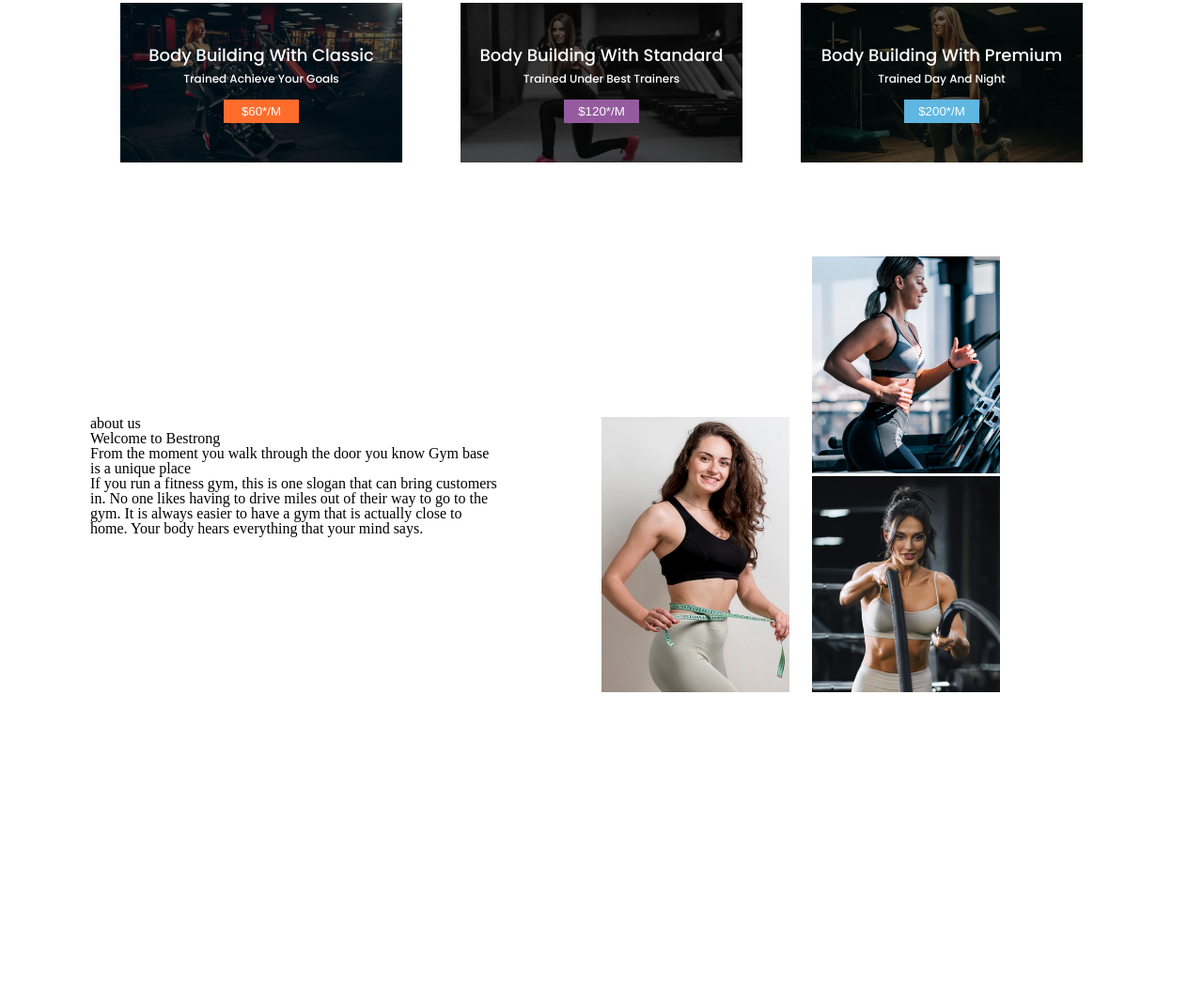
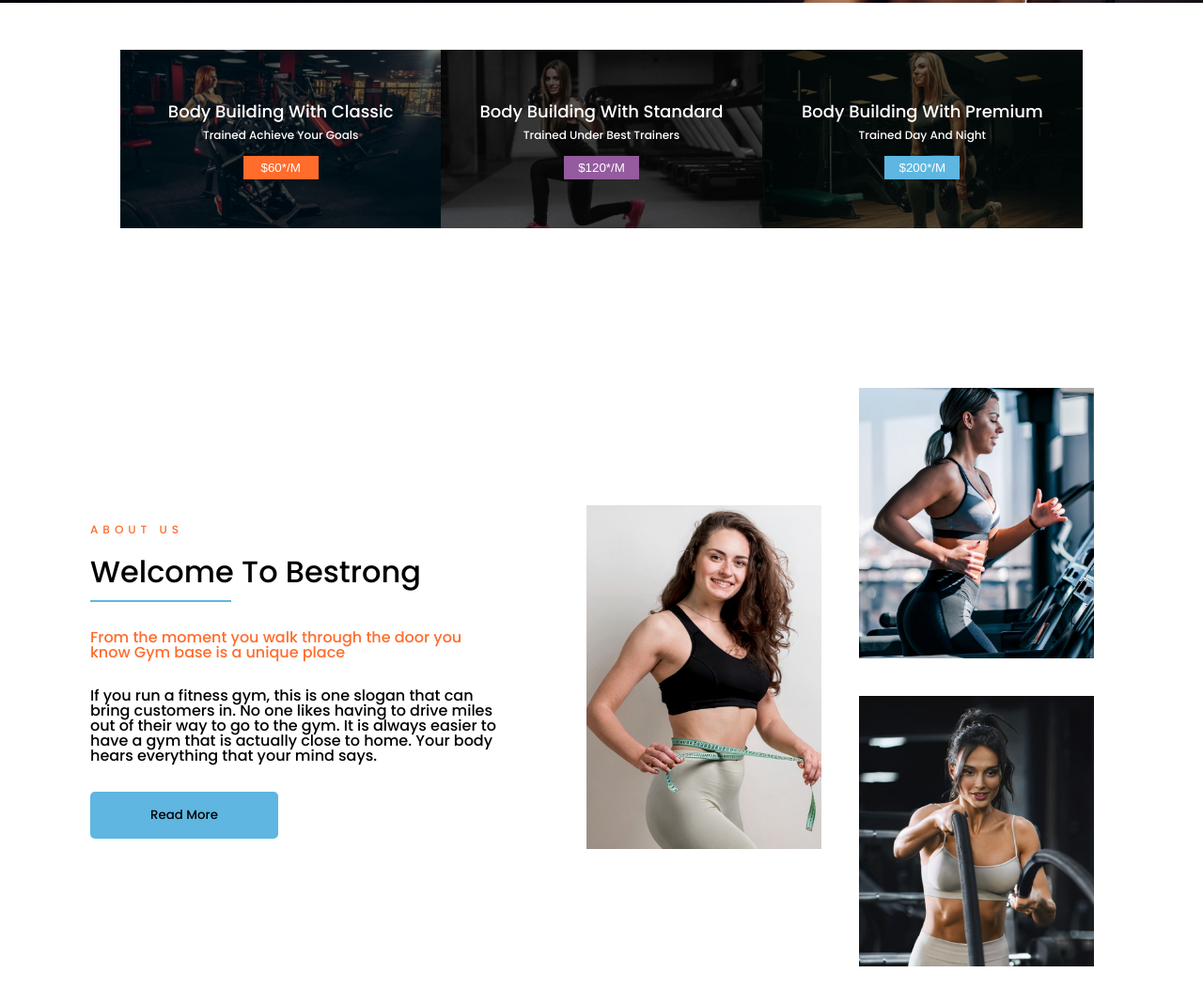
Before and after one commit to TMekhrishvili/fitness, a plain HTML site: page index.html in a window 1280 px wide. Shown: the part 623-1675 px from the top of the page at 94% size. Before the commit the page ends 1463 px from the top, so only its background shows below. Drawn offline with Linux system fonts and the light colour scheme.

Commit message:
about us finished

```diff
--- a/css/style.css
+++ b/css/style.css
@@ -35,7 +35,7 @@
 
 .entry-section {
     width: 100%;
-    height: 500px;
+    height: 550px;
     background-image: url('../img/header-image.jpg');
     background-position: center;
     background-size: cover;
@@ -92,12 +92,11 @@
     width: 80%;
     margin: 50px auto;
     justify-content: space-between;
-    flex-wrap: wrap;
 }
 
 .abonnements {
-    width: 300px;
-    height: 170px;
+    width: 370px;
+    height: 190px;
     background-position: center;
     background-repeat: no-repeat;
     background-size: cover;
@@ -158,6 +157,10 @@
 
 /* about us */
 
+.about-us-container {
+    margin: 150px 0;
+}
+
 .about-us-content {
     width: 85%;
     margin: 50px auto;
@@ -168,21 +171,59 @@
     width: 40%;
 }
 
-.about-us-image-column1,
-.about-us-image-column2 {
-    width: 200px;
-    display: inline-block;
+.about-us-image {
+    width: 250px;
+    margin: 20px;
 }
 
-.about-us-image-column1 {
-    margin-right: 20px;
-}
-
-.about-us-image {
-    width: 100%;
+.about-us-images-outside-container {
+    justify-content: flex-end;
 }
 
 .about-us-images-container {
-    width: 50%;
-    padding: 50px 0;
+    flex-direction: column;
 }
+
+.about-us {
+    color: #FF6C2C;
+    text-transform: uppercase;
+    font-size: 12px;
+    font-family: "Poppins", sans-serif;
+    letter-spacing: 5px;
+    line-height: 30px;
+}
+
+.about-us-title {
+    text-transform: capitalize;
+    font-size: 32px;
+    font-family: "Poppins", sans-serif;
+    line-height: 60px;
+}
+
+.about-us-title::after {
+    content: '';
+    display: block;
+    border-bottom: solid 2px #5EB6E1;
+    width: 150px;
+}
+
+.about-us-p {
+    font-family: "Poppins", sans-serif;
+    font-size: 16px;
+    margin: 30px 0;
+}
+
+.about-us-text-color {
+    color: #FF6C2C;
+}
+
+.read-more {
+    width: 200px;
+    height: 50px;
+    background-color: #5EB6E1;
+    padding: 10px;
+    font-family: "Poppins", sans-serif;
+    border:  none;
+    border-radius: 5px;
+    cursor: pointer;
+}
--- a/index.html
+++ b/index.html
@@ -98,19 +98,19 @@
     <section class="about-us-container">
         <div class="about-us-content d-flex">
             <div class="about-us-text">
-                <p>about us</p>
-                <h3>Welcome to Bestrong</h3>
-                <p>From the moment you walk through the door you know Gym base is a unique place
-                </p>
-                <p>If you run a fitness gym, this is one slogan that can bring customers in. No one likes having to
+                <p class="about-us">about us</p>
+                <h3 class="about-us-title">Welcome to Bestrong</h3>
+                <p class="about-us-p about-us-text-color">From the moment you walk through the door you know Gym base is
+                    a unique place</p>
+                <p class="about-us-p">If you run a fitness gym, this is one slogan that can bring customers in. No one
+                    likes having to
                     drive miles out of their way to go to the gym. It is always easier to have a gym that is actually
                     close to home. Your body hears everything that your mind says. </p>
+                <button class="read-more">Read More</button>
             </div>
-            <div class="about-us-images-container">
-                <div class="about-us-image-column1">
-                    <img class="about-us-image" src="img/about-us-image-1.jpg" alt="fit woman">
-                </div>
-                <div class="about-us-image-column2">
+            <div class="about-us-images-outside-container d-flex">
+                <img class="about-us-image" src="img/about-us-image-1.jpg" alt="fit woman">
+                <div class="about-us-images-container d-flex">
                     <img class="about-us-image" src="img/about-us-image-2.jpg" alt="fit woman">
                     <img class="about-us-image" src="img/about-us-image-3.jpg" alt="fit woman">
                 </div>
```
